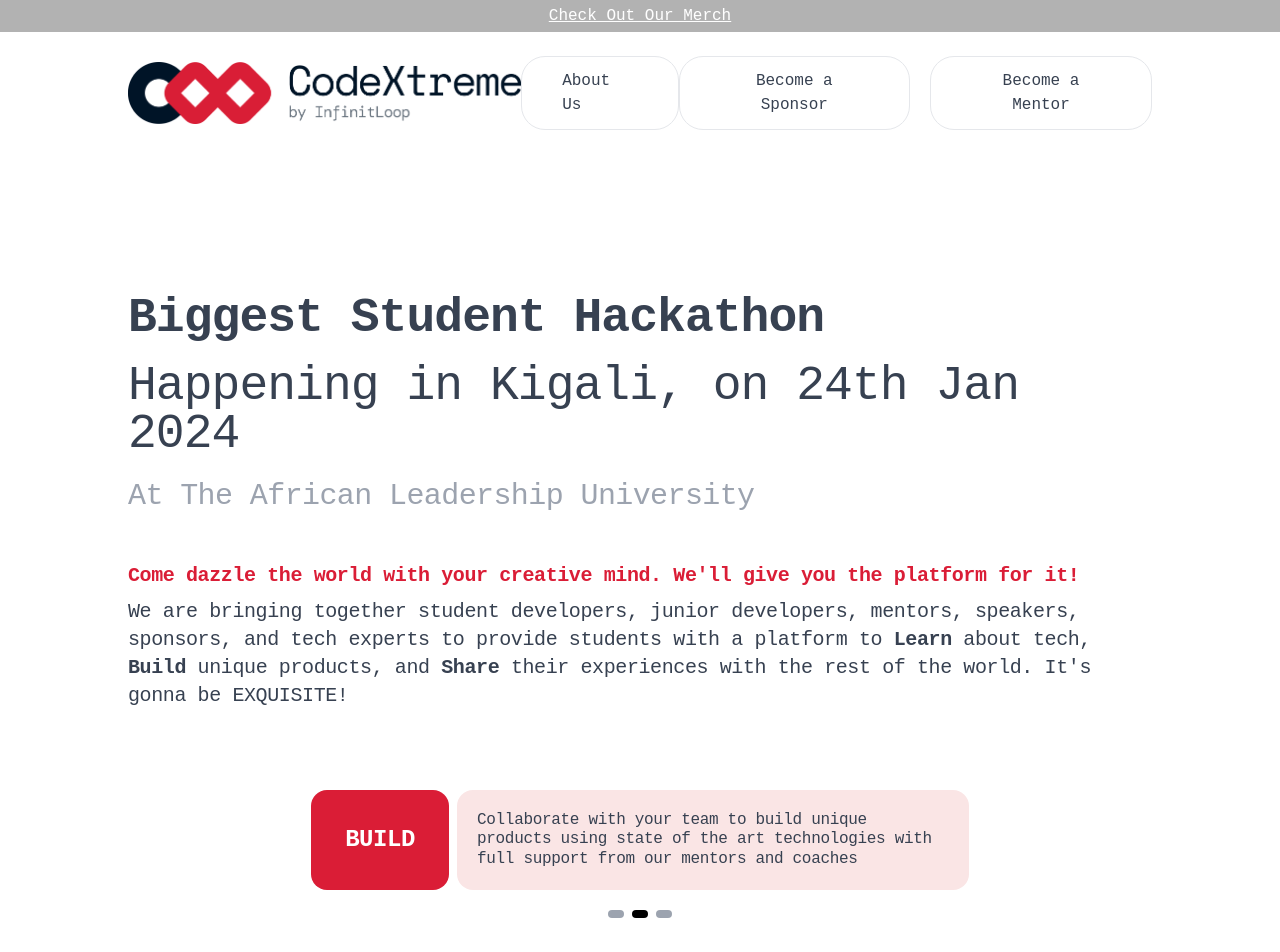
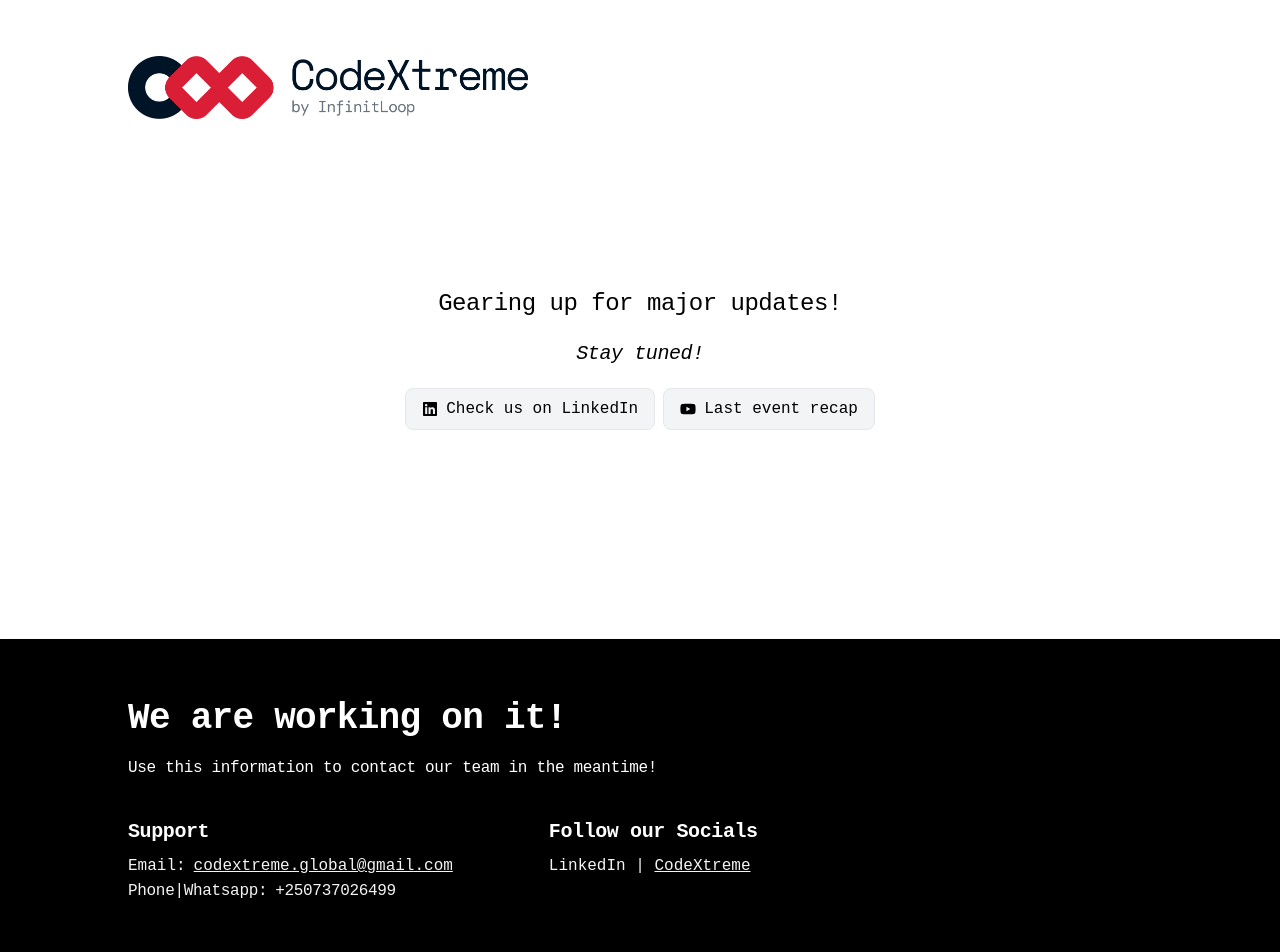
Before and after one commit to Simeon-Azeh/codextreme_back, a Next.js app: page / in a window 1280 px wide. Shown: the top 952 px of the page. Built offline with nearby package versions, Linux system fonts and the light colour scheme.

Commit message:
pushed a temp web interface as we wrap up new one

```diff
--- a/package.json
+++ b/package.json
@@ -25,6 +25,7 @@
     "prettier-plugin-tailwindcss": "^0.3.0",
     "react": "18.2.0",
     "react-dom": "18.2.0",
+    "react-icons": "^5.2.1",
     "tailwindcss": "^3.3.2",
     "tw-elements": "1.0.0-beta2",
     "typescript": "^5.1.3"
--- a/src/components/landing/footer.tsx
+++ b/src/components/landing/footer.tsx
@@ -20,14 +20,14 @@
     <footer className="mt-20 shadow bg-black text-white" id="footer">
       <div className="m-auto w-[80%] pt-10 max-md:py-8 max-md:w-[85%]">
         <div className="mb-10">
-          <h2 className="text-5xl font-bold py-5">Where we are going next.</h2>
-          <p className="mb-2">If you are not based in Kigali but would love to invite CodeXtreme to your community next, please fill this form.</p>
-          <button data-tf-popup="tLydFLwx" data-tf-opacity="100" data-tf-size="100" data-tf-iframe-props="title=Bring CodeXtreme to Your Community Next" data-tf-transitive-search-params data-tf-medium="snippet" className="underline">
+          <h2 className="text-4xl font-bold py-5">We are working on it!</h2>
+          <p className="mb-2">Use this information to contact our team in the meantime!</p>
+          {/* <button data-tf-popup="tLydFLwx" data-tf-opacity="100" data-tf-size="100" data-tf-iframe-props="title=Bring CodeXtreme to Your Community Next" data-tf-transitive-search-params data-tf-medium="snippet" className="underline">
             Bring CodeXtreme to your community {">>"}
-          </button>
+          </button> */}
         </div>
         <div className="mb-20 max-sm:mb-0 flex max-sm:items-start flex-wrap items-start gap-24 max-md:gap-10 font-medium text-white">
-          <FooterLinkSection title="CodeXtreme">
+          {/* <FooterLinkSection title="CodeXtreme">
             <li>
               <a href="https://docs.google.com/document/d/1BZpkVIujCwb86WPuMrXEJqIFjWvmcNMzJ-L_5wOVorw/edit?usp=sharing" className="underline">
                 Code of Conduct
@@ -49,8 +49,8 @@
             <li>
               <button data-tf-popup="hoSalhBm" data-tf-opacity="100" data-tf-size="100" data-tf-iframe-props="title=Volunteer Interest Form" data-tf-transitive-search-params data-tf-medium="snippet" className="underline">Volunteer at CodeXtreme</button>
             </li>
-          </FooterLinkSection>
-          <FooterLinkSection title="For Sponsors">
+          </FooterLinkSection> */}
+          {/* <FooterLinkSection title="For Sponsors">
             <li>
               <Link href="/about-us#why-sponsor" className="underline">
                 Why Sponsor?
@@ -61,22 +61,16 @@
                 Perks & Packages
               </a>
             </li>
-          </FooterLinkSection>
+          </FooterLinkSection> */}
           <FooterLinkSection title="Support">
             <li className="flex gap-2 flex-wrap">
               Email:{" "}
-              <a href="mailto:c.murairi@alustudent.com" className="underline">
-                c.murairi@alustudent.com
+              <a href="mailto:codextreme.global@gmail.com" className="underline">
+                codextreme.global@gmail.com
               </a>
             </li>
             <p className="flex gap-2">
-              Phone:{" "}
-              <span>
-                +250787104022
-              </span>
-            </p>
-            <p className="flex gap-2">
-              Whatsapp:{" "}
+              Phone|Whatsapp:{" "}
               <span>
                 +250737026499
               </span>
--- a/src/components/shared/pageLayout.tsx
+++ b/src/components/shared/pageLayout.tsx
@@ -16,14 +16,14 @@
                 <Link className="text-4xl tracking-widest" href="/">
                     <Image src={Logo} width={400} alt="logo" />
                 </Link>
-                <Link className="border border-gray-200 rounded-3xl px-10 py-3 max-xl:mt-10" href="/about-us">About Us</Link>
+                {/* <Link className="border border-gray-200 rounded-3xl px-10 py-3 max-xl:mt-10" href="/about-us">About Us</Link>
                 <div className="flex justify-end gap-2 text-base max-sm:justify-center max-sm:flex-col max-xl:pt-5 md:gap-5">
                     <button data-tf-popup="SoW8aCjT" data-tf-opacity="100" data-tf-size="100" data-tf-iframe-props="title=Sponsorship Interest Form" data-tf-transitive-search-params data-tf-medium="snippet" className="border border-gray-200 rounded-3xl px-10 py-3">Become a Sponsor</button>
                     <button data-tf-popup="mqo9BHQ6" data-tf-opacity="100" data-tf-size="100" data-tf-iframe-props="title=Mentor Interest Form" data-tf-transitive-search-params data-tf-medium="snippet" className="border border-gray-200 rounded-3xl px-10 py-3">Become a Mentor</button>
-                </div>
+                </div> */}
             </header>
             {children}
-            {pathname !== "/merch" && <Link href={"/merch"} className="fixed top-0 py-1 text-center bg-black bg-opacity-30 text-white w-full underline">Check Out Our Merch</Link>}
+            {/* {pathname !== "/merch" && <Link href={"/merch"} className="fixed top-0 py-1 text-center bg-black bg-opacity-30 text-white w-full underline">Check Out Our Merch</Link>} */}
             <Footer />
         </div>
     );
--- a/src/pages/index.tsx
+++ b/src/pages/index.tsx
@@ -9,14 +9,25 @@
 import OfficialSchedule from "@/components/landing/officialSchedule";
 import Panel from "@/components/landing/panel";
 import Prizes from "@/components/landing/prizes";
+import Link from "next/link";
 import PageLayout from "@/components/shared/pageLayout";
+import { FaLinkedin } from "react-icons/fa";
+import { FaYoutube } from "react-icons/fa";
 
 export default function Home() {
   return (
     <>
       <Head />
       <PageLayout>
-        <main
+        <div className="m-auto h-[50vh] flex flex-col justify-center items-center gap-5 w-[80%] text-center">
+          <h1 className="w-fit text-2xl">Gearing up for major updates!</h1>
+          <p className="w-fit text-xl italic">Stay tuned!</p>
+          <div className="flex flex-row flex-wrap gap-2">
+            <Link href={"https://linkedin.com/company/codextreme"} target="_blank" className="flex items-center gap-2 w-fit bg-gray-100 py-2 px-4 rounded-lg border border-gray-200"><span><FaLinkedin /></span>Check us on LinkedIn</Link>
+            <Link href={"https://youtu.be/_XXBKf8Ch3k"} target="_blank" className="flex items-center gap-2 w-fit bg-gray-100 py-2 px-4 rounded-lg border border-gray-200"><span><FaYoutube /></span>Last event recap</Link>
+          </div>
+        </div>
+        {/* <main
           className={`m-auto min-h-screen w-full px-4 font-space-mono md:w-[80%] max-xl:w-[90%] md:p-0 text-gray-700 bg-gradient-to-b`}
         >
           <section className="mx-auto text-gray-700 mt-16 max-xl:mt-5">
@@ -43,7 +54,7 @@
           <Sponsors />
           <Team />
           <Faq />
-        </main>
+        </main> */}
       </PageLayout>
     </>
   );
```
Also changed, not shown: 1 other file (tests, documents, lock files or other folders).
